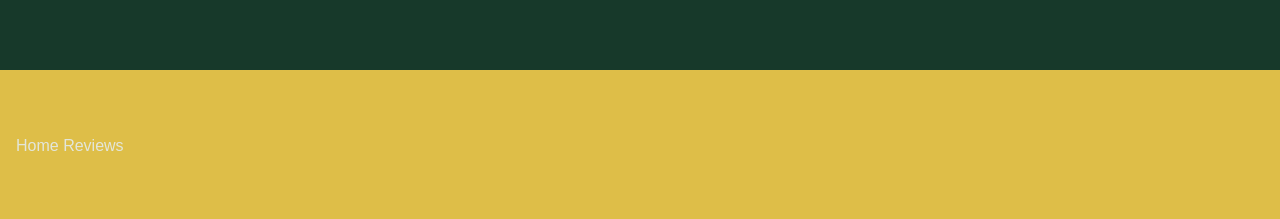
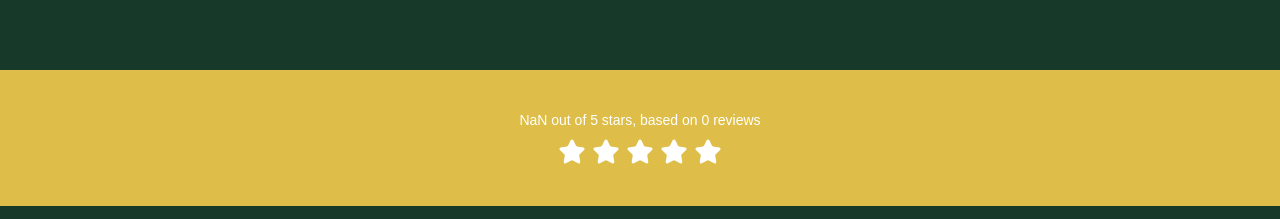
Before and after one commit to GabrielePre11/pean-stack-plantia, an Angular app in the folder frontend/: page / in a window 1280 px wide. Shown: the part 1850-2069 px from the top of the page. Built offline with nearby package versions, Linux system fonts and the light colour scheme; no server answers; a web font is replaced by a local one.

Commit message:
Removed CoreUI

```diff
--- a/frontend/package.json
+++ b/frontend/package.json
@@ -18,7 +18,6 @@
     "@angular/forms": "^20.0.0",
     "@angular/platform-browser": "^20.0.0",
     "@angular/router": "^20.0.0",
-    "@coreui/angular": "~5.5.25",
     "@coreui/coreui": "^5.4.3",
     "@coreui/icons-angular": "~5.5.25",
     "@popperjs/core": "~2.11.8",
--- a/frontend/src/app/features/home/components/home-reviews/home-reviews.html
+++ b/frontend/src/app/features/home/components/home-reviews/home-reviews.html
@@ -1,5 +1,35 @@
-<section class="py-16 bg-[#debe48] text-text">
+<section class="py-10 bg-[#debe48] text-white">
   <app-container>
-    <h1>Home Reviews</h1>
+    <!--============== Heading ==============-->
+    <div class="flex flex-col items-center justify-center gap-2">
+      <h4 class="text-white text-sm font-medium">
+        {{ reviewsAverage().toFixed(1)}} out of 5 stars, based on {{
+        reviews().length }} reviews
+      </h4>
+
+      <!-- Stars -->
+      <ul class="flex items-center gap-x-1.5">
+        @for (star of stars; track $index) {
+        <li>
+          <svg
+            xmlns="http://www.w3.org/2000/svg"
+            width="28"
+            height="28"
+            viewBox="0 0 24 24"
+            fill="none"
+            stroke="currentColor"
+            stroke-width="1.5"
+            stroke-linecap="round"
+            stroke-linejoin="round"
+            class="lucide lucide-star-icon lucide-star fill-white"
+          >
+            <path
+              d="M11.525 2.295a.53.53 0 0 1 .95 0l2.31 4.679a2.123 2.123 0 0 0 1.595 1.16l5.166.756a.53.53 0 0 1 .294.904l-3.736 3.638a2.123 2.123 0 0 0-.611 1.878l.882 5.14a.53.53 0 0 1-.771.56l-4.618-2.428a2.122 2.122 0 0 0-1.973 0L6.396 21.01a.53.53 0 0 1-.77-.56l.881-5.139a2.122 2.122 0 0 0-.611-1.879L2.16 9.795a.53.53 0 0 1 .294-.906l5.165-.755a2.122 2.122 0 0 0 1.597-1.16z"
+            />
+          </svg>
+        </li>
+        }
+      </ul>
+    </div>
   </app-container>
 </section>
--- a/frontend/src/app/features/home/components/home-reviews/home-reviews.ts
+++ b/frontend/src/app/features/home/components/home-reviews/home-reviews.ts
@@ -1,10 +1,47 @@
-import { Component } from '@angular/core';
+import { Component, computed, effect, inject, signal } from '@angular/core';
 import { Container } from '@/app/layout/container/container';
+import { ReviewService } from '@/app/services/review.service';
+import { HomeReviewsResponse } from '@/app/models/types/review.type';
+import { Review } from '@/app/models/types/review.type';
+import { CommonModule } from '@angular/common';
 
 @Component({
   selector: 'app-home-reviews',
-  imports: [Container],
+  imports: [Container, CommonModule],
   templateUrl: './home-reviews.html',
   styleUrl: './home-reviews.css',
 })
-export class HomeReviews {}
+export class HomeReviews {
+  private reviewsService = inject(ReviewService);
+
+  isLoading = signal<boolean>(false);
+  errorState = signal<string | null>(null);
+
+  // TODO: fare [] e rimuovere | NULL in altri componenti
+  reviews = signal<Review[]>([]);
+  reviewsAverage = computed(
+    () =>
+      this.reviews().reduce((acc, review) => acc + review.rating, 0) /
+      this.reviews().length
+  );
+
+  stars = Array.from({ length: 5 });
+
+  constructor() {
+    effect(() => {
+      this.isLoading.set(true);
+      this.errorState.set(null);
+
+      this.reviewsService.getHomeReviews().subscribe({
+        next: (data: HomeReviewsResponse) => {
+          this.isLoading.set(false);
+          this.reviews.set(data.reviews);
+        },
+        error: (err) => {
+          this.isLoading.set(false);
+          this.errorState.set(err?.error?.message || 'Something went wrong.');
+        },
+      });
+    });
+  }
+}
--- /dev/null
+++ b/frontend/src/app/models/types/review.type.ts
@@ -0,0 +1,13 @@
+export interface Review {
+  comment?: string;
+  createdAt: Date;
+  id: number;
+  rating: number;
+  updatedAt: Date;
+  user: { name: string };
+  userId: number;
+}
+
+export interface HomeReviewsResponse {
+  reviews: Review[];
+}
--- a/frontend/src/app/services/review.service.ts
+++ b/frontend/src/app/services/review.service.ts
@@ -1,5 +1,6 @@
 import { HttpClient } from '@angular/common/http';
 import { Injectable, signal } from '@angular/core';
+import { HomeReviewsResponse } from '../models/types/review.type';
 
 @Injectable({
   providedIn: 'root',
@@ -10,6 +11,6 @@ export class ReviewService {
   constructor(private httpClient: HttpClient) {}
 
   getHomeReviews() {
-    return this.httpClient.get(`${this.serverUrl}`);
+    return this.httpClient.get<HomeReviewsResponse>(`${this.serverUrl}`);
   }
 }
```
Also changed, not shown: 1 other file (tests, documents, lock files or other folders).
